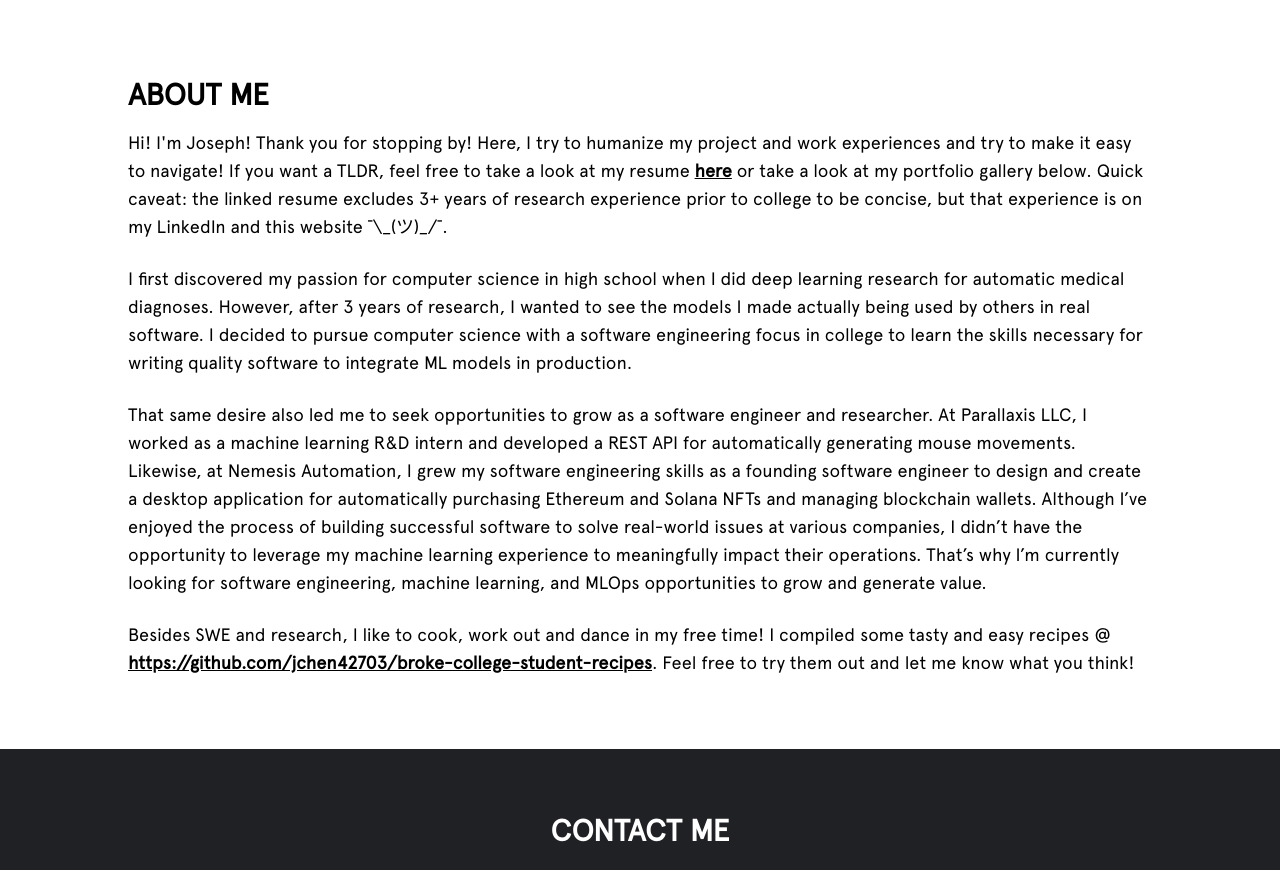
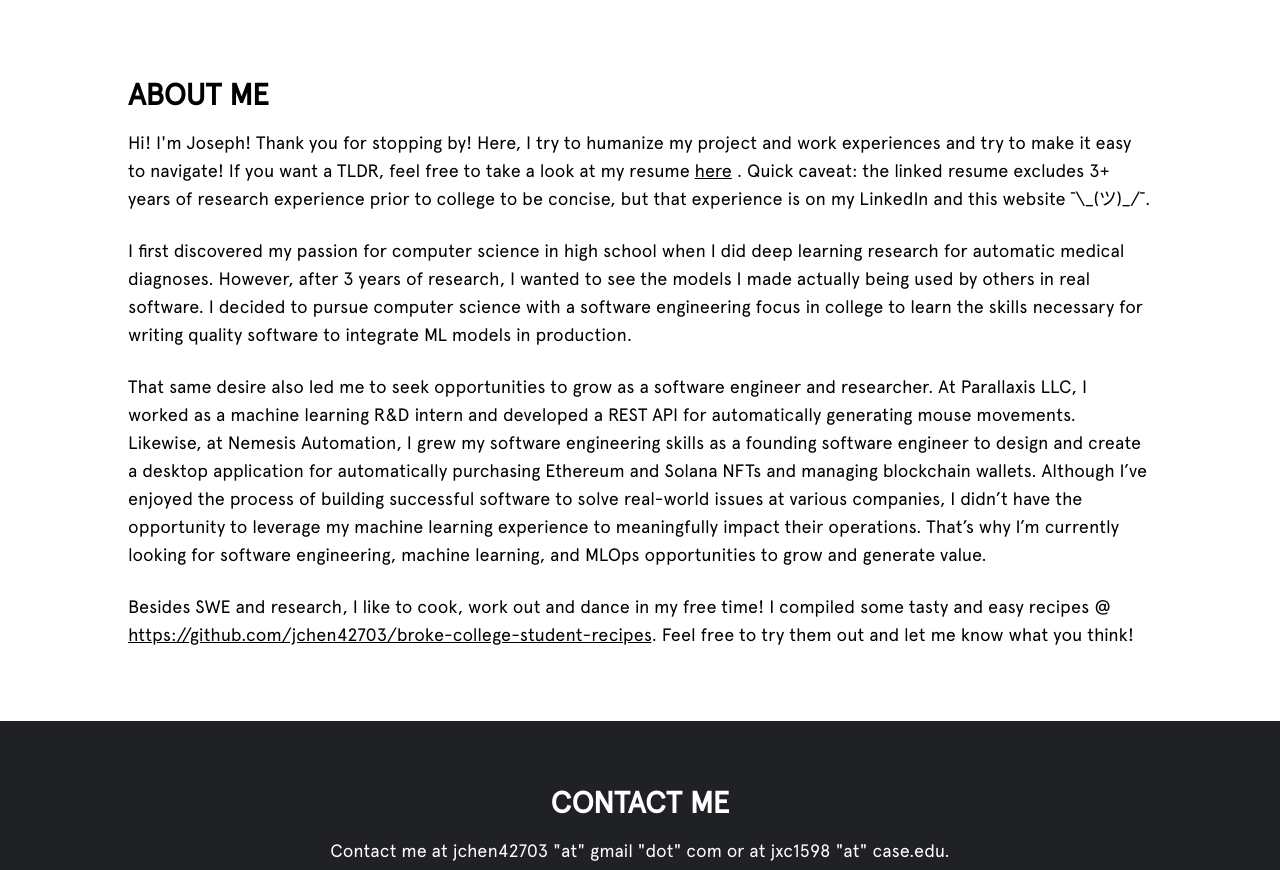
Before and after one commit to jchen42703/jchen42703.github.io, a React (Create React App) app in the folder v2/: page / in a window 1280 px wide. Shown: the part 582-1452 px from the top of the page. Built offline with nearby package versions, Linux system fonts and the light colour scheme.

Commit message:
Integrate UnderlinedLink in AboutMe

```diff
--- a/v2/src/views/home/AboutMe.tsx
+++ b/v2/src/views/home/AboutMe.tsx
@@ -1,4 +1,5 @@
 import UppercasedText from "../../components/text/UppercasedText";
+import UnderlinedLink from "../../components/UnderlinedLink";
 
 /**
  * About Me Component
@@ -16,16 +17,12 @@ function AboutMe() {
 				humanize my project and work experiences and try to make it easy
 				to navigate! If you want a TLDR, feel free to take a look at my
 				resume{" "}
-				<a
-					href="https://github.com/jchen42703/resumes/blob/main/latest_generic.pdf"
-					className="font-bold underline"
-				>
+				<UnderlinedLink href="https://github.com/jchen42703/resumes/blob/main/latest_generic.pdf">
 					here
-				</a>{" "}
-				or take a look at my portfolio gallery below. Quick caveat: the
-				linked resume excludes 3+ years of research experience prior to
-				college to be concise, but that experience is on my LinkedIn and
-				this website ¯\_(ツ)_/¯.
+				</UnderlinedLink>{" "}
+				. Quick caveat: the linked resume excludes 3+ years of research
+				experience prior to college to be concise, but that experience
+				is on my LinkedIn and this website ¯\_(ツ)_/¯.
 			</p>
 			<br />
 			<p>
@@ -59,12 +56,9 @@ function AboutMe() {
 			<p>
 				Besides SWE and research, I like to cook, work out and dance in
 				my free time! I compiled some tasty and easy recipes @{" "}
-				<a
-					href="https://github.com/jchen42703/broke-college-student-recipes"
-					className="font-bold underline"
-				>
+				<UnderlinedLink href="https://github.com/jchen42703/broke-college-student-recipes">
 					https://github.com/jchen42703/broke-college-student-recipes
-				</a>
+				</UnderlinedLink>
 				. Feel free to try them out and let me know what you think!
 			</p>
 		</div>
```
